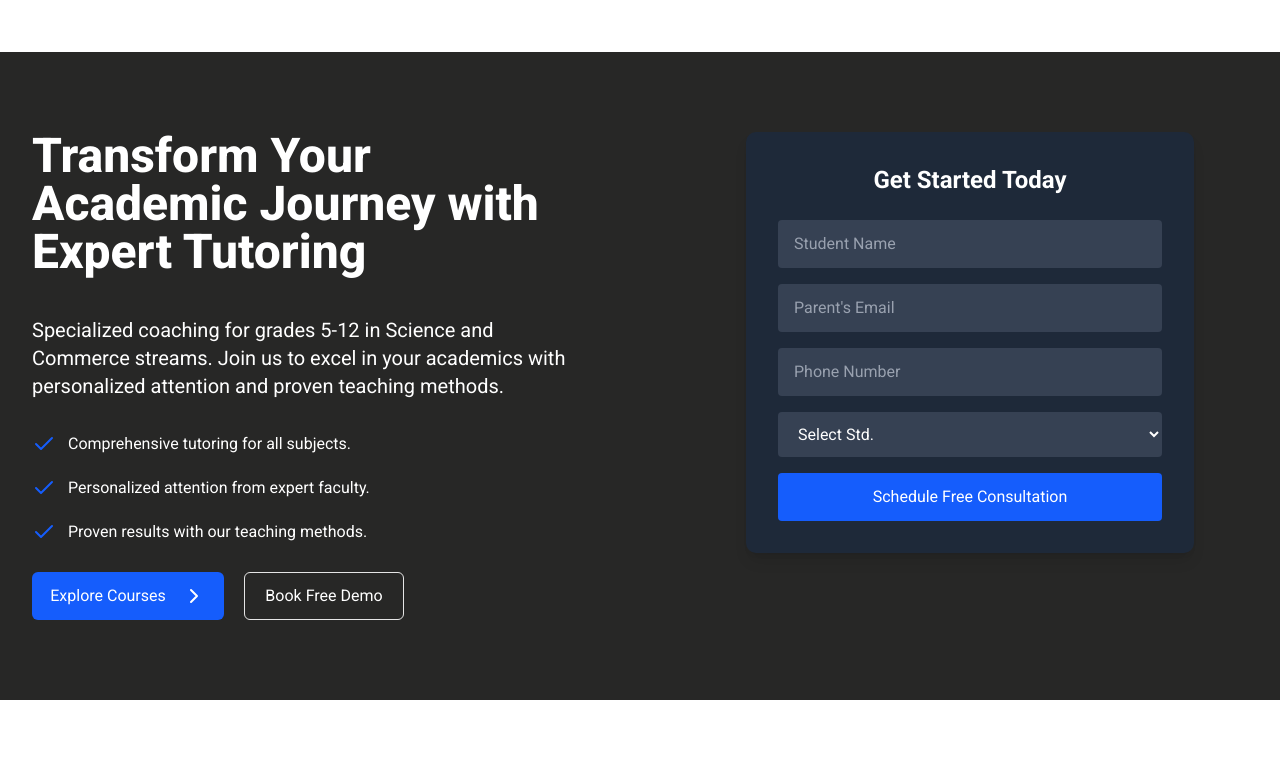
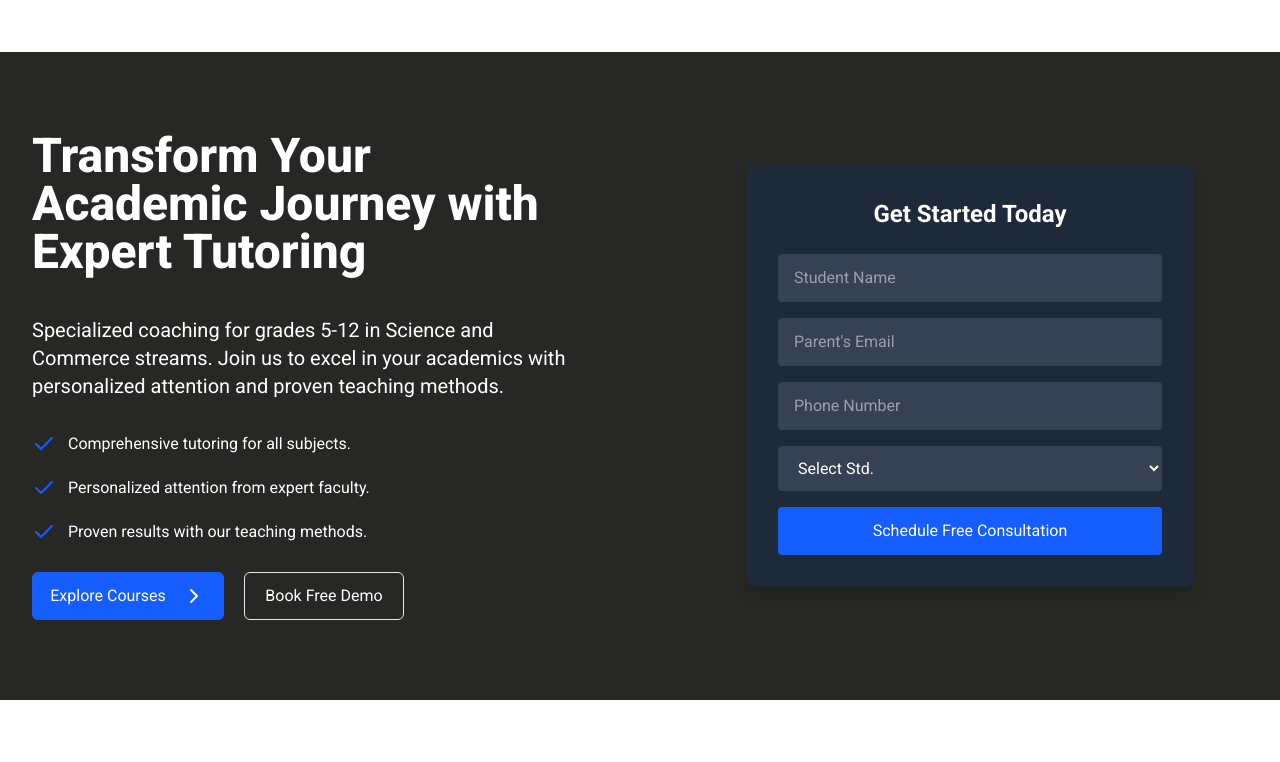
Before and after one commit to pranay03bhoir/kcc-classes-website-SMS-, a Next.js app in the folder frontend/: page / in a window 1280 px wide. Shown: the part 480-1242 px from the top of the page. Built offline with nearby package versions, Linux system fonts and the light colour scheme.

Commit message:
Enhance HomePageSectionOne with framer-motion for improved animations and dynamic form elements

```diff
--- a/frontend/src/components/Home/HomePageSectionOne.jsx
+++ b/frontend/src/components/Home/HomePageSectionOne.jsx
@@ -5,15 +5,31 @@ import { Check, ChevronRight } from "lucide-react";
 import { useForm } from "react-hook-form";
 import { motion } from "framer-motion";
 
+const fadeInUp = {
+  hidden: { opacity: 0, y: 50 },
+  visible: { opacity: 1, y: 0, transition: { duration: 0.6 } },
+};
+
+const staggerContainer = {
+  hidden: {},
+  visible: { transition: { staggerChildren: 0.2 } },
+};
+
 const HomePageSectionOne = () => {
   const { register, handleSubmit } = useForm();
   const onSubmit = (data) => {
     console.log("Form Data:", data);
   };
   return (
-    <div className="bg-[#272726] pt-20 flex flex-col gap-10 md:grid md:grid-cols-2 py-20">
+    <motion.div
+      initial="hidden"
+      whileInView="visible"
+      viewport={{ once: true }}
+      variants={staggerContainer}
+      className="bg-[#272726] pt-20 flex flex-col gap-10 md:grid md:grid-cols-2 py-20"
+    >
       {/* Left Section */}
-      <div className="text-white px-8">
+      <motion.div variants={fadeInUp} className="text-white px-8">
         <h1 className="md:text-5xl text-4xl font-extrabold">
           Transform Your Academic Journey with Expert Tutoring
         </h1>
@@ -23,97 +39,96 @@ const HomePageSectionOne = () => {
           proven teaching methods.
         </p>
         <ol className="pt-3">
-          <li className="flex pt-5">
+          {[
+            "Comprehensive tutoring for all subjects.",
+            "Personalized attention from expert faculty.",
+            "Proven results with our teaching methods.",
+          ].map((text, index) => (
+            <motion.li variants={fadeInUp} key={index} className="flex pt-5">
               <Check size={24} className="text-blue-600" />
-            <span className="pl-3">
-              Comprehensive tutoring for all subjects.
-            </span>
-          </li>
-          <li className="flex pt-5">
-            <Check size={24} className="text-blue-600" />
-            <span className="pl-3">
-              Personalized attention from expert faculty.
-            </span>
-          </li>
-          <li className="flex pt-5">
-            <Check size={24} className="text-blue-600" />
-            <span className="pl-3">
-              Proven results with our teaching methods.
-            </span>
-          </li>
+              <span className="pl-3">{text}</span>
+            </motion.li>
+          ))}
         </ol>
-        <div className="md:flex md:gap-5 ">
+        <motion.div variants={fadeInUp} className="md:flex md:gap-5 ">
           <motion.button
             whileHover={{ scale: 1.1, backgroundColor: "#2563EB" }}
             whileTap={{ scale: 0.95 }}
-            className="px-4 text-md items-center bg-blue-600 text-white rounded-sm  h-12 md:w-48 w-full cursor-pointer mt-7 flex gap-4 justify-center"
+            className="px-4 text-md items-center bg-blue-600 text-white rounded-sm h-12 md:w-48 w-full cursor-pointer mt-7 flex gap-4 justify-center"
           >
             Explore Courses <ChevronRight size={24} />
           </motion.button>
           <motion.button
             whileHover={{ scale: 1.1, backgroundColor: "#404040" }}
             whileTap={{ scale: 0.95 }}
-            className="px-4 text-md items-center bg-transparent border-1 text-white rounded-sm   h-12 md:w-40 w-full cursor-pointer mt-7 flex gap-4 justify-center"
+            className="px-4 text-md items-center bg-transparent border-1 text-white rounded-sm h-12 md:w-40 w-full cursor-pointer mt-7 flex gap-4 justify-center"
           >
             Book Free Demo
           </motion.button>
-        </div>
-      </div>
+        </motion.div>
+      </motion.div>
 
       {/* Right Section (Form) */}
-      <div>
-        <div className="flex justify-center items-center  px-4">
+      <motion.div
+        variants={fadeInUp}
+        className="flex justify-center items-center px-4"
+      >
         <div className="bg-gray-800 p-8 rounded-lg shadow-lg w-full max-w-md">
           <h2 className="text-white text-center text-2xl font-bold mb-6">
             Get Started Today
           </h2>
           <form onSubmit={handleSubmit(onSubmit)} className="space-y-4">
-              <input
+            <motion.input
+              variants={fadeInUp}
               type="text"
               placeholder="Student Name"
               {...register("studentName", { required: true })}
               className="w-full px-4 py-3 rounded bg-gray-700 text-white placeholder-gray-400 focus:outline-none focus:ring-2 focus:ring-blue-500"
             />
-              <input
+            <motion.input
+              variants={fadeInUp}
               type="email"
               placeholder="Parent's Email"
               {...register("parentEmail", { required: true })}
               className="w-full px-4 py-3 rounded bg-gray-700 text-white placeholder-gray-400 focus:outline-none focus:ring-2 focus:ring-blue-500"
             />
-              <input
+            <motion.input
+              variants={fadeInUp}
               type="tel"
               placeholder="Phone Number"
               {...register("phone", { required: true })}
               className="w-full px-4 py-3 rounded bg-gray-700 text-white placeholder-gray-400 focus:outline-none focus:ring-2 focus:ring-blue-500"
             />
-              <select
+            <motion.select
+              variants={fadeInUp}
               {...register("grade", { required: true })}
               className="w-full px-4 py-3 rounded bg-gray-700 text-white placeholder-gray-400 focus:outline-none focus:ring-2 focus:ring-blue-500"
             >
               <option value="">Select Std.</option>
-                <option value="5">Grades 5</option>
-                <option value="6">Grades 6</option>
-                <option value="7">Grades 7</option>
-                <option value="8">Grades 8</option>
-                <option value="9">Grades 9</option>
-                <option value="10">Grades 10</option>
-
-                <option value="11 science">Grades 11 (Science)</option>
-                <option value="12 science">Grades 12 (Science)</option>
-                <option value="11 commerce">Grades 11 (Commerce)</option>
-                <option value="12 commerce">Grades 12 (Commerce)</option>
-              </select>
-              <button
+              {[...Array(6).keys()].map((i) => (
+                <option key={i} value={i + 5}>
+                  Grades {i + 5}
+                </option>
+              ))}
+              {["11 science", "12 science", "11 commerce", "12 commerce"].map(
+                (val, index) => (
+                  <option key={index} value={val}>
+                    Grades {val.replace(" ", " ( ")} )
+                  </option>
+                ),
+              )}
+            </motion.select>
+            <motion.button
+              variants={fadeInUp}
               type="submit"
               className="w-full bg-blue-600 text-white py-3 rounded hover:bg-blue-700 transition"
             >
               Schedule Free Consultation
-              </button>
+            </motion.button>
           </form>
         </div>
-        </div>
-      </div>
-    </div>
+      </motion.div>
+    </motion.div>
   );
 };
 
```
Lines whose indentation alone changed are shown as unchanged.
